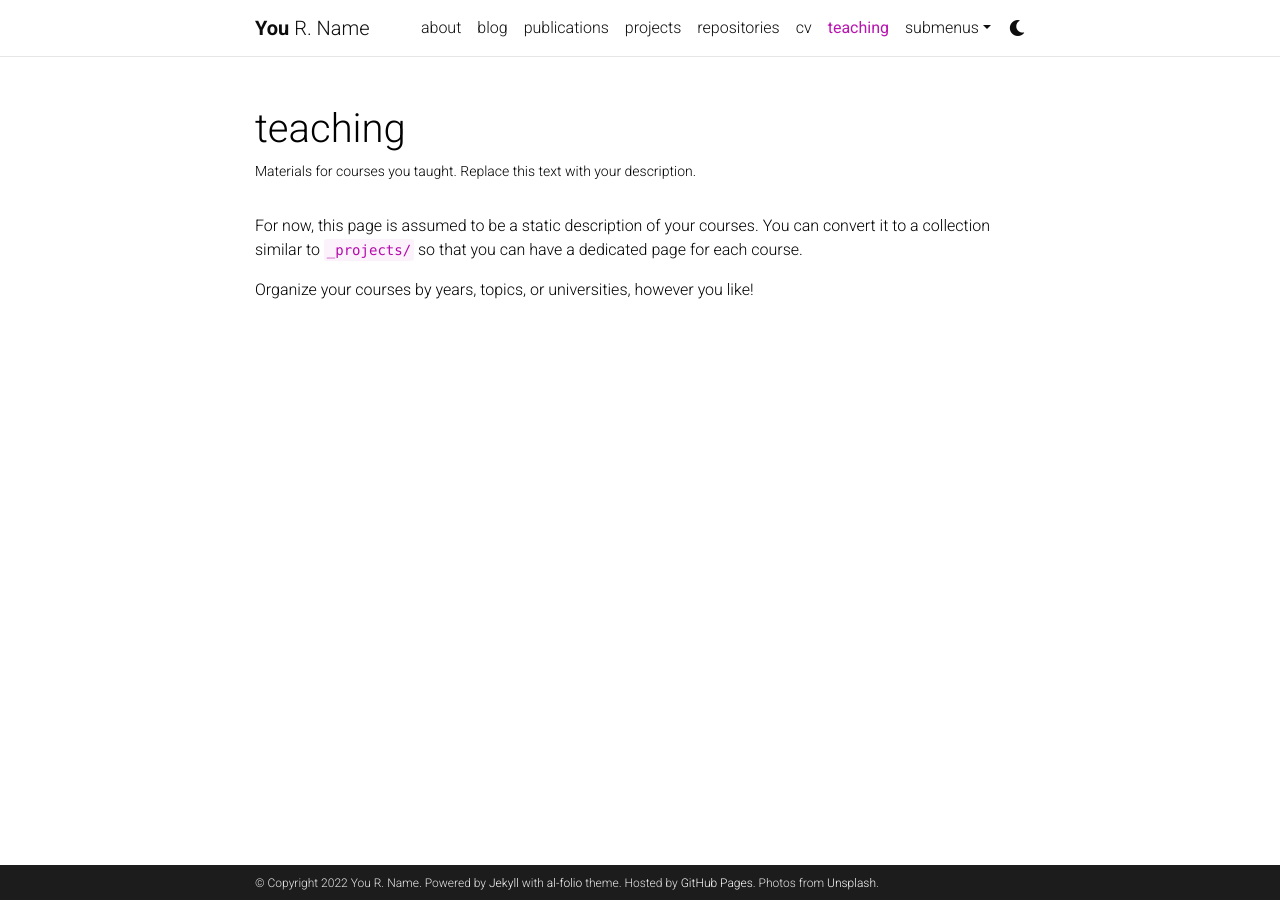
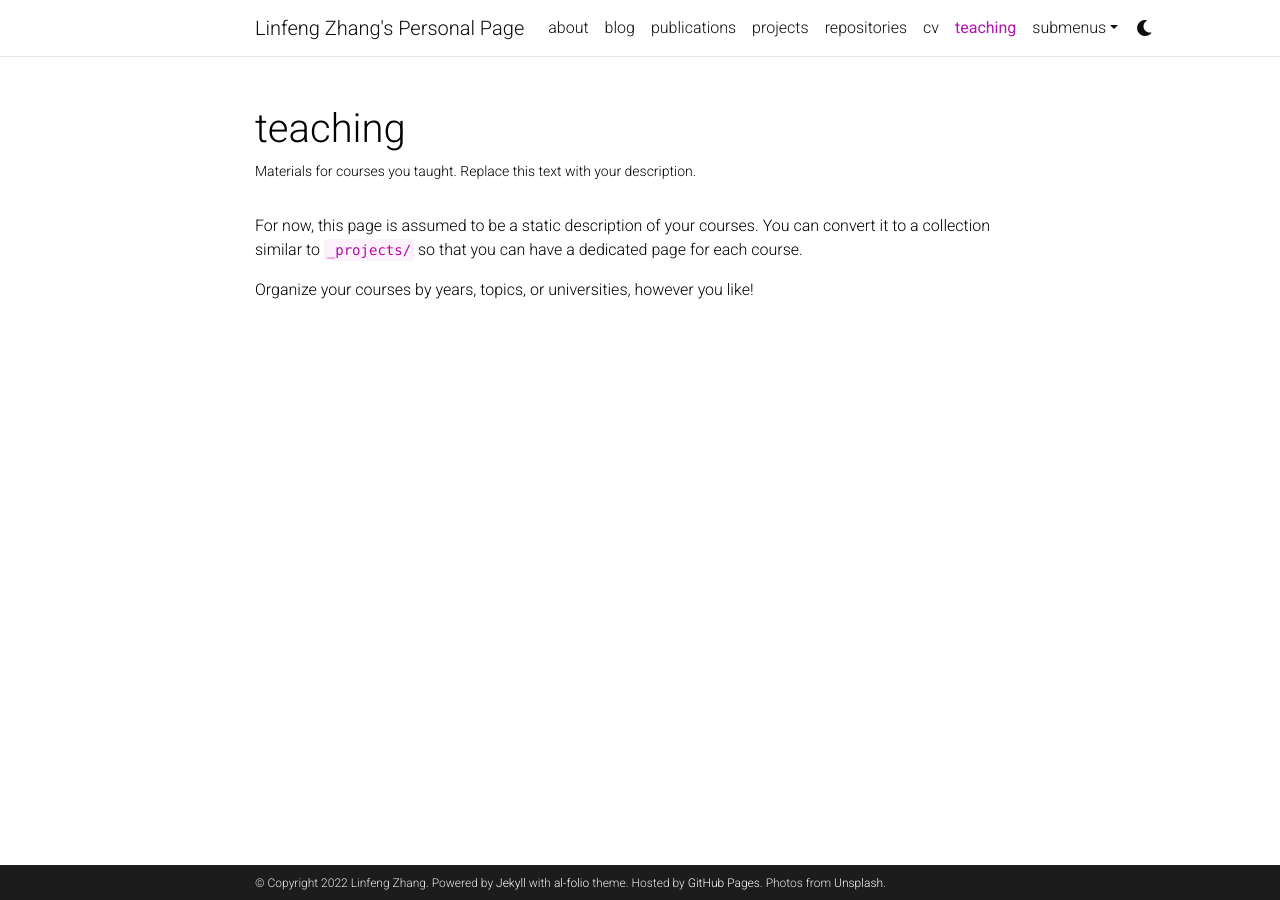
Before and after one commit to phoenixzlf/phoenixzlf.github.io, a Jekyll site: the page built from _pages/teaching.md, in a window 1280 px wide. Built offline with Jekyll 4.4.1, drawn with Linux system fonts in a browser that asks for light colours; comment, search, counter and statistics services are not loaded; a style sheet for code colours, icons or effects is not loaded.

Commit message:
initial test

```diff
--- a/_config.yml
+++ b/_config.yml
@@ -2,11 +2,11 @@
 # Site settings
 # -----------------------------------------------------------------------------
 
-title: blank # the website title (if blank, full name will be used instead)
-first_name: You
-middle_name: R.
-last_name: Name
-email: you@example.com
+title: Linfeng Zhang's Personal Page # the website title (if blank, full name will be used instead)
+first_name: Linfeng
+middle_name:
+last_name: Zhang
+email: linfeng.zhang@drake.edu
 description: > # the ">" symbol means to ignore newlines until "footer_text:"
   A simple, whitespace theme for academics. Based on [*folio](https://github.com/bogoli/-folio) design.
 footer_text: >
@@ -18,7 +18,7 @@
 lang: en # the language of your site (for example: en, fr, cn, ru, etc.)
 icon: ⚛️  # the emoji used as the favicon (alternatively, provide image name in /assets/img/)
 
-url: https://alshedivat.github.io # the base hostname & protocol for your site
+url: https://linfengzhang.com # the base hostname & protocol for your site
 baseurl: /al-folio # the subpath of your site, e.g. /blog/
 last_updated: false # set to true if you want to display last updated in the footer
 impressum_path:  # set to path to include impressum link in the footer, use the same path as permalink in a page, helps to conform with EU GDPR
```
